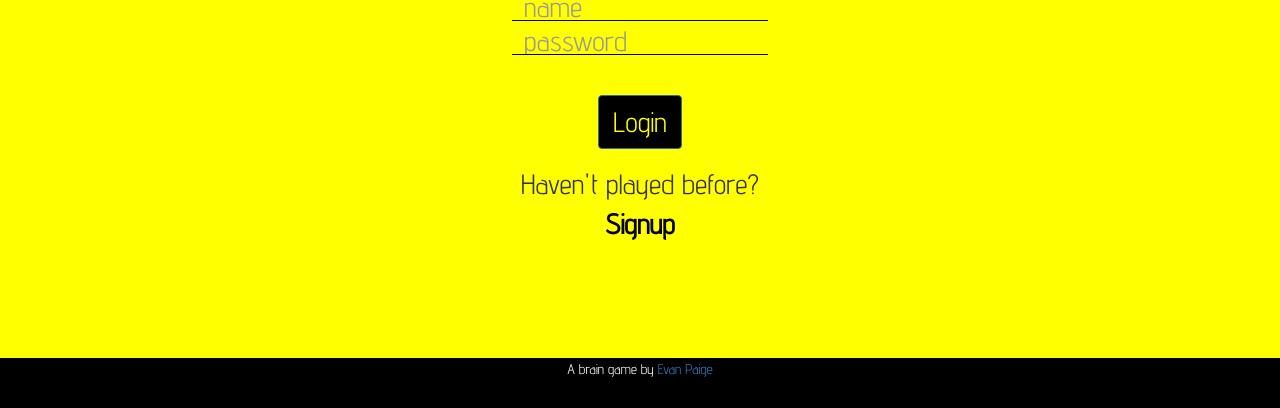
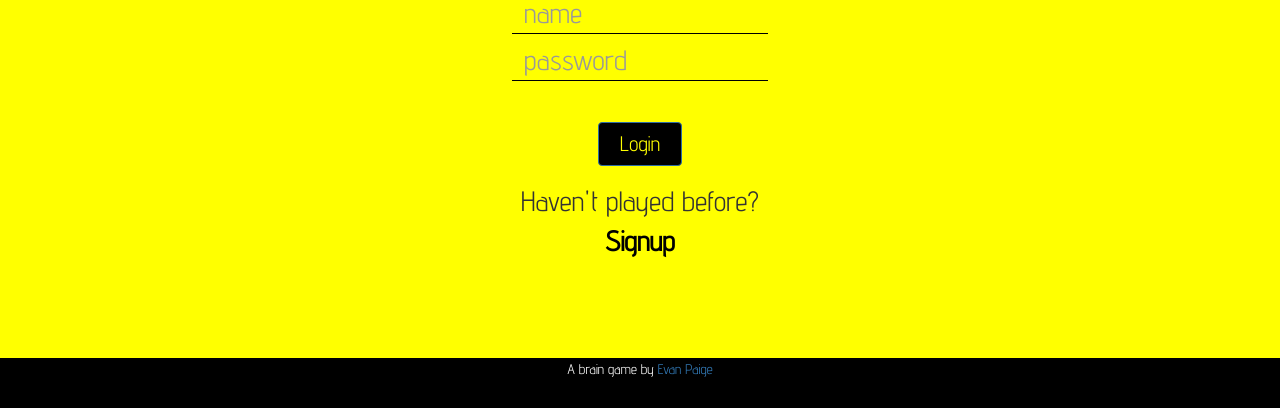
Before and after one commit to EWPS07/Trivia-game, a website: page src/index.html in a window 1280 px wide. Shown: the part 392-800 px from the top of the page. Drawn offline with nearby package versions, Linux system fonts and the light colour scheme; no server answers.

Commit message:
login btn fonts size change

```diff
--- a/src/styles.css
+++ b/src/styles.css
@@ -46,7 +46,7 @@ footer {
 }
 #loginModule button,
 #signUpModule button {
-	font-size: 100%;
+	font-size: 75%;
 	background-color: black;
 	color: yellow;
 	width: 33%;
@@ -59,6 +59,7 @@ footer {
 }
 #loginModule input,
 #signUpModule input {
+	height: auto;
 	font-size: 100%;
 	background-color: transparent;
 	color: black;
```
